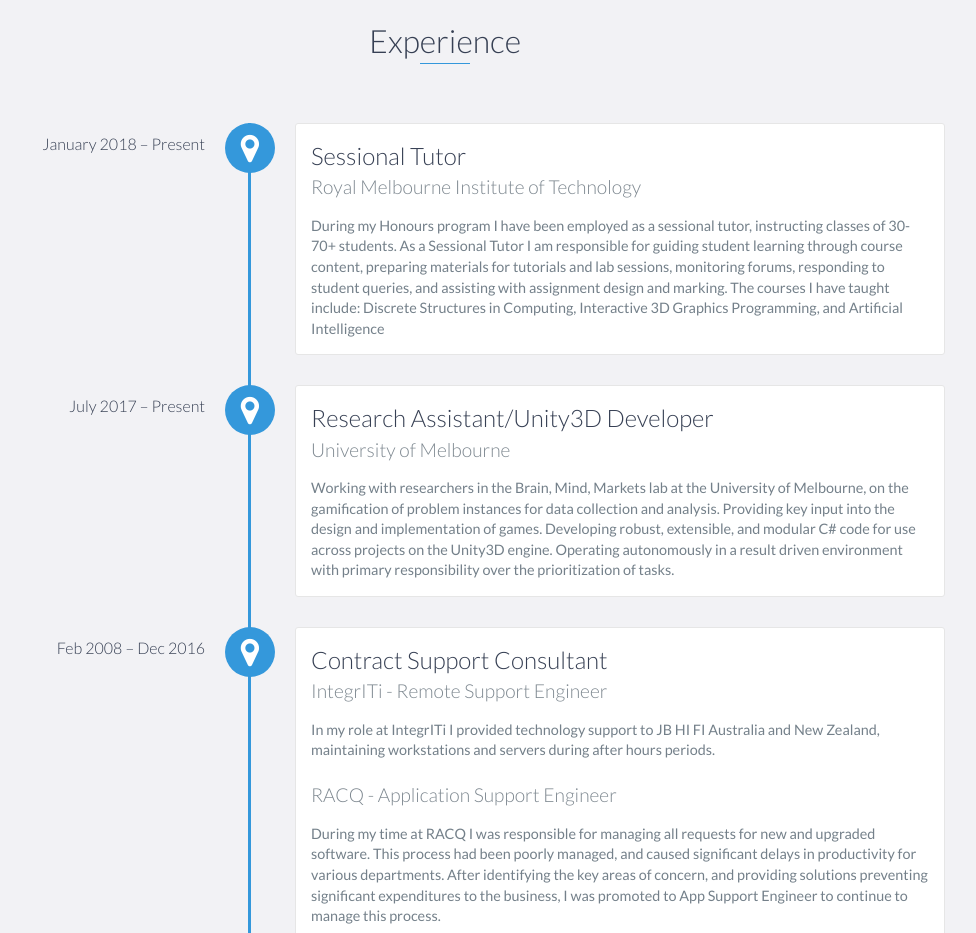
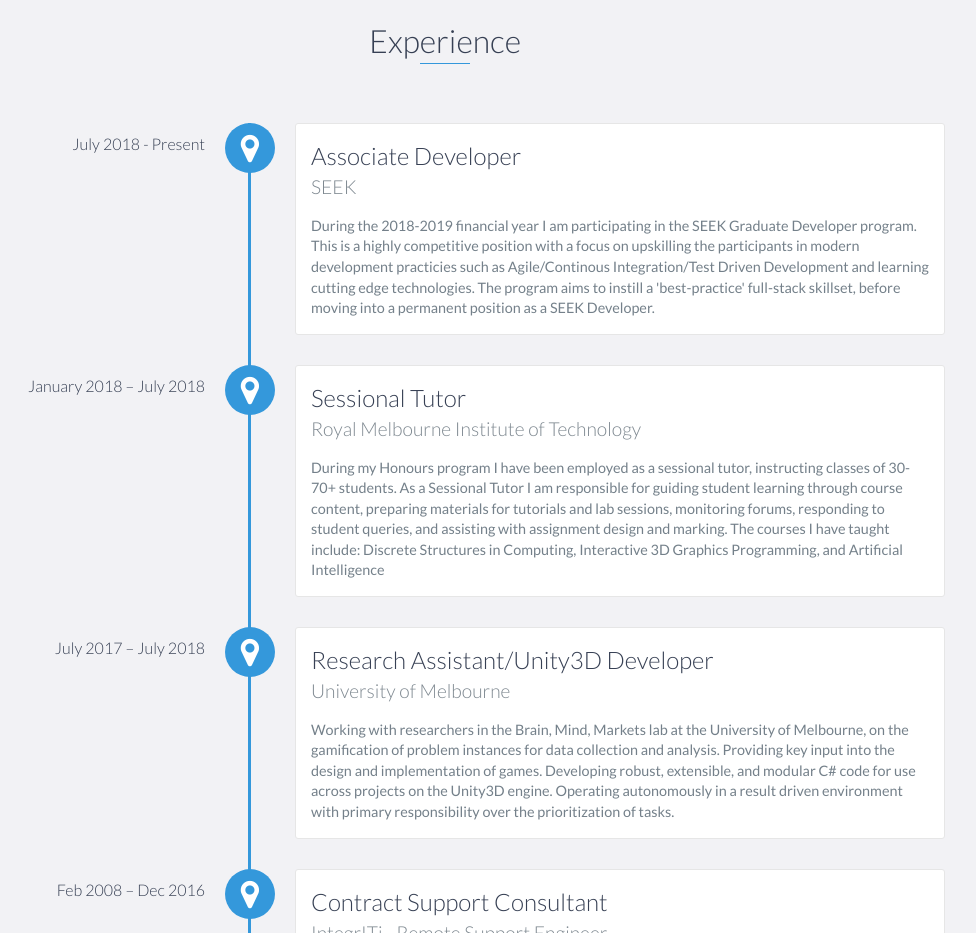
Before and after one commit to HzrdIRL/Webfolio, a website: page index.html in a window 1280 px wide. Shown: the part 1500-2433 px from the top of the page, without its empty margins (195-1171 px from the left). Drawn offline with nearby package versions, Linux system fonts and the light colour scheme.

Commit message:
update position history

```diff
--- a/index.html
+++ b/index.html
@@ -116,7 +116,17 @@
     <div id="experience" class="background-alt">
         <h2 class="heading">Experience</h2>
         <div id="experience-timeline">
-          <div data-date="January 2018 – Present">
+          <div data-date="July 2018 - Present">
+              <h3>Associate Developer</h3></br>
+              <h4>SEEK</h4>
+              <p>
+                  During the 2018-2019 financial year I am participating in the SEEK Graduate Developer program. This is a highly competitive
+                  position with a focus on upskilling the participants in modern development practicies such as Agile/Continous Integration/Test Driven Development
+                  and learning cutting edge technologies. The program aims to instill a 'best-practice' full-stack skillset, before moving into a
+                  permanent position as a SEEK Developer.
+              </p>
+          </div>
+          <div data-date="January 2018 – July 2018">
               <h3>Sessional Tutor</h3></br>
               <h4>Royal Melbourne Institute of Technology</h4>
               <p>
@@ -127,7 +137,7 @@
                   Interactive 3D Graphics Programming, and Artificial Intelligence
               </p>
           </div>
-            <div data-date="July 2017 – Present">
+            <div data-date="July 2017 – July 2018">
                 <h3>Research Assistant/Unity3D Developer</h3></br>
                 <h4>University of Melbourne</h4>
                 <p>
```
